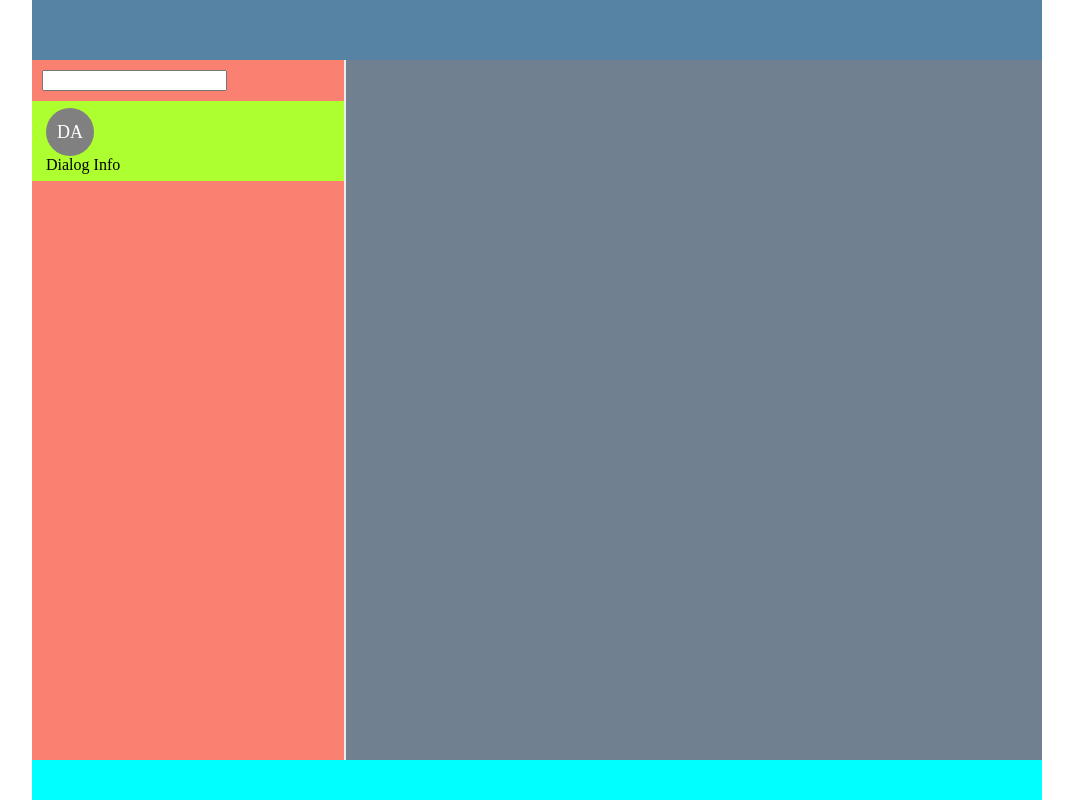
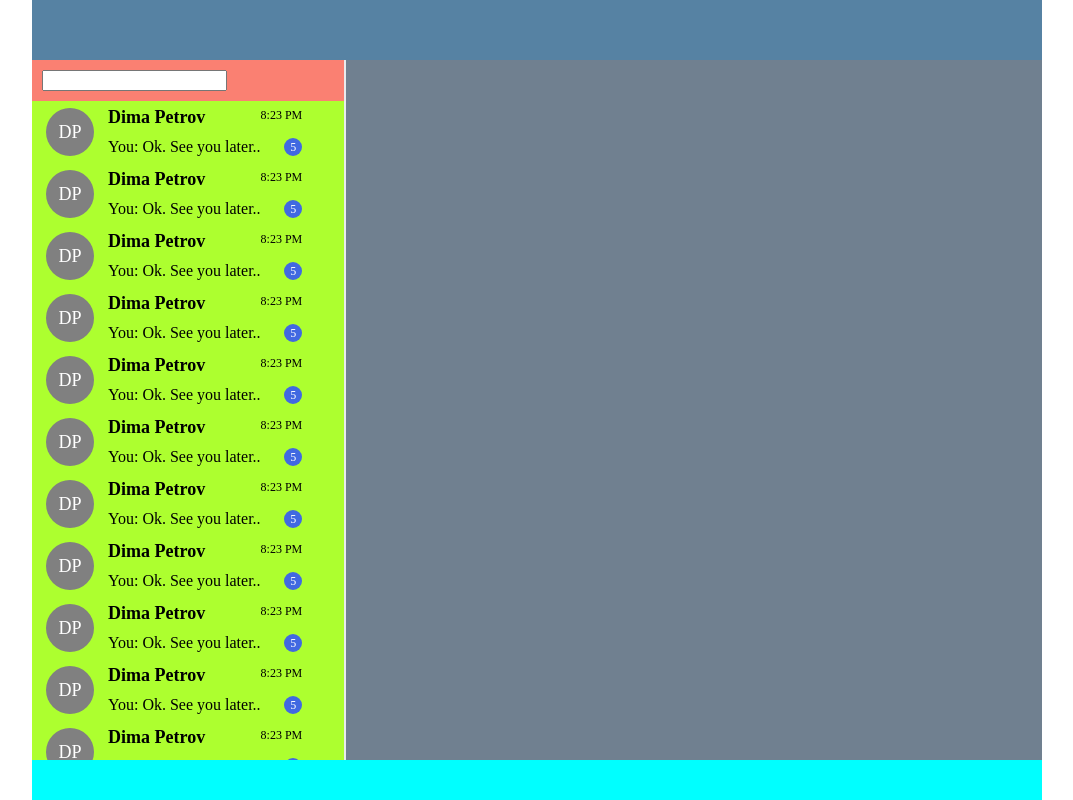
Before and after one commit to OrlovIgor93/telegram, a React (Create React App) app: page / in a window 1280 px wide. Shown: the whole page, without its empty margins (103-1176 px from the left). Built offline with nearby package versions, Linux system fonts and the light colour scheme.

Commit message:
Add change in Main page
Add change in Main page

```diff
--- a/src/contaniers/wrapPage.css
+++ b/src/contaniers/wrapPage.css
@@ -19,7 +19,7 @@
 }
 .leftBlockDialogs {
   background-color: salmon;
-  border-right: 2px solid #E9EBED;
+  border-right: 2px solid #e9ebed;
   flex: 1 2 31%;
 }
 .history {
@@ -28,18 +28,22 @@
 }
 .search {
   padding: 10px;
-
 }
 .dialogs {
   background-color: greenyellow;
   overflow: auto;
-  margin:0;
-  padding: 7px 14px;
+  height: 659px;
+  margin: 0;
+  padding: 0;
+  display: flex;
+  flex-direction: column;
+      overflow-x: hidden;
+    overflow-y: scroll;
+}
 
- display: flex;
- flex-direction: row;
-}
-.imgDialogPhoto{
+
+dialogs::-webkit-scrollbar {width:0px;}
+.imgDialogPhoto {
   height: 48px;
   width: 48px;
   background-color: gray;
@@ -48,13 +52,51 @@
   text-align: center;
 }
 
+.dialog {
+    padding: 7px 14px;
+  display: flex;
+}
+
 .textPlaceholder {
-
   line-height: 48px;
   font-size: 18px;
   color: white;
 }
 
+.dialogInfo {
+  display: flex;
+  flex-direction: column;
+  justify-content: space-between;
+}
+
+.dialogName {
+  font-weight: bold;
+  line-height: 18px;
+  font-size: 18px;
+}
+
+.infoLastMessage {
+  display: flex;
+  flex-direction: column;
+  justify-content: space-between;
+  align-items: flex-end;
+  font-size: 12px;
+}
+
+.chip {
+  height: 18px;
+  width: 18px;
+  background-color: royalblue;
+  border-radius: 50%;
+  text-align: center;
+
+}
+
+.chipText {
+  line-height: 18px;
+
+  color: white;
+}
 
 li {
   list-style-type: none;
--- a/src/contaniers/wrapPage.jsx
+++ b/src/contaniers/wrapPage.jsx
@@ -14,10 +14,228 @@ const wrapPage = () => {
             <li>
               <div className="dialog">
                 <div className="imgDialogPhoto">
-                <span className="textPlaceholder">DA</span>
+                  <span className="textPlaceholder">DP</span>
                 </div>
-                <div>
-Dialog Info
+                <div className="dialogInfo">
+                  <div className="dialogName">Dima Petrov</div>
+                  <div className="dialogLastMessage">
+                    You: Ok. See you later..
+                  </div>
+                </div>
+                <div className="infoLastMessage">
+                  <div>8:23 PM</div>
+                  <div className="chip">
+                    <div className="chipText">5</div>
+                  </div>
+                </div>
+              </div>
+            </li>
+            <li>
+              <div className="dialog">
+                <div className="imgDialogPhoto">
+                  <span className="textPlaceholder">DP</span>
+                </div>
+                <div className="dialogInfo">
+                  <div className="dialogName">Dima Petrov</div>
+                  <div className="dialogLastMessage">
+                    You: Ok. See you later..
+                  </div>
+                </div>
+                <div className="infoLastMessage">
+                  <div>8:23 PM</div>
+                  <div className="chip">
+                    <div className="chipText">5</div>
+                  </div>
+                </div>
+              </div>
+            </li>
+            <li>
+              <div className="dialog">
+                <div className="imgDialogPhoto">
+                  <span className="textPlaceholder">DP</span>
+                </div>
+                <div className="dialogInfo">
+                  <div className="dialogName">Dima Petrov</div>
+                  <div className="dialogLastMessage">
+                    You: Ok. See you later..
+                  </div>
+                </div>
+                <div className="infoLastMessage">
+                  <div>8:23 PM</div>
+                  <div className="chip">
+                    <div className="chipText">5</div>
+                  </div>
+                </div>
+              </div>
+            </li>
+            <li>
+              <div className="dialog">
+                <div className="imgDialogPhoto">
+                  <span className="textPlaceholder">DP</span>
+                </div>
+                <div className="dialogInfo">
+                  <div className="dialogName">Dima Petrov</div>
+                  <div className="dialogLastMessage">
+                    You: Ok. See you later..
+                  </div>
+                </div>
+                <div className="infoLastMessage">
+                  <div>8:23 PM</div>
+                  <div className="chip">
+                    <div className="chipText">5</div>
+                  </div>
+                </div>
+              </div>
+            </li>
+            <li>
+              <div className="dialog">
+                <div className="imgDialogPhoto">
+                  <span className="textPlaceholder">DP</span>
+                </div>
+                <div className="dialogInfo">
+                  <div className="dialogName">Dima Petrov</div>
+                  <div className="dialogLastMessage">
+                    You: Ok. See you later..
+                  </div>
+                </div>
+                <div className="infoLastMessage">
+                  <div>8:23 PM</div>
+                  <div className="chip">
+                    <div className="chipText">5</div>
+                  </div>
+                </div>
+              </div>
+            </li>
+                      <li>
+                          <div className="dialog">
+                              <div className="imgDialogPhoto">
+                                  <span className="textPlaceholder">DP</span>
+                              </div>
+                              <div className="dialogInfo">
+                                  <div className="dialogName">Dima Petrov</div>
+                                  <div className="dialogLastMessage">
+                                      You: Ok. See you later..
+                  </div>
+                              </div>
+                              <div className="infoLastMessage">
+                                  <div>8:23 PM</div>
+                                  <div className="chip">
+                                      <div className="chipText">5</div>
+                                  </div>
+                              </div>
+                          </div>
+                      </li>
+                      <li>
+                          <div className="dialog">
+                              <div className="imgDialogPhoto">
+                                  <span className="textPlaceholder">DP</span>
+                              </div>
+                              <div className="dialogInfo">
+                                  <div className="dialogName">Dima Petrov</div>
+                                  <div className="dialogLastMessage">
+                                      You: Ok. See you later..
+                  </div>
+                              </div>
+                              <div className="infoLastMessage">
+                                  <div>8:23 PM</div>
+                                  <div className="chip">
+                                      <div className="chipText">5</div>
+                                  </div>
+                              </div>
+                          </div>
+                      </li>
+            <li>
+              <div className="dialog">
+                <div className="imgDialogPhoto">
+                  <span className="textPlaceholder">DP</span>
+                </div>
+                <div className="dialogInfo">
+                  <div className="dialogName">Dima Petrov</div>
+                  <div className="dialogLastMessage">
+                    You: Ok. See you later..
+                  </div>
+                </div>
+                <div className="infoLastMessage">
+                  <div>8:23 PM</div>
+                  <div className="chip">
+                    <div className="chipText">5</div>
+                  </div>
+                </div>
+              </div>
+            </li>
+            <li>
+              <div className="dialog">
+                <div className="imgDialogPhoto">
+                  <span className="textPlaceholder">DP</span>
+                </div>
+                <div className="dialogInfo">
+                  <div className="dialogName">Dima Petrov</div>
+                  <div className="dialogLastMessage">
+                    You: Ok. See you later..
+                  </div>
+                </div>
+                <div className="infoLastMessage">
+                  <div>8:23 PM</div>
+                  <div className="chip">
+                    <div className="chipText">5</div>
+                  </div>
+                </div>
+              </div>
+            </li>
+            <li>
+              <div className="dialog">
+                <div className="imgDialogPhoto">
+                  <span className="textPlaceholder">DP</span>
+                </div>
+                <div className="dialogInfo">
+                  <div className="dialogName">Dima Petrov</div>
+                  <div className="dialogLastMessage">
+                    You: Ok. See you later..
+                  </div>
+                </div>
+                <div className="infoLastMessage">
+                  <div>8:23 PM</div>
+                  <div className="chip">
+                    <div className="chipText">5</div>
+                  </div>
+                </div>
+              </div>
+            </li>
+            <li>
+              <div className="dialog">
+                <div className="imgDialogPhoto">
+                  <span className="textPlaceholder">DP</span>
+                </div>
+                <div className="dialogInfo">
+                  <div className="dialogName">Dima Petrov</div>
+                  <div className="dialogLastMessage">
+                    You: Ok. See you later..
+                  </div>
+                </div>
+                <div className="infoLastMessage">
+                  <div>8:23 PM</div>
+                  <div className="chip">
+                    <div className="chipText">5</div>
+                  </div>
+                </div>
+              </div>
+            </li>
+            <li>
+              <div className="dialog">
+                <div className="imgDialogPhoto">
+                  <span className="textPlaceholder">DP</span>
+                </div>
+                <div className="dialogInfo">
+                  <div className="dialogName">Dima Petrov</div>
+                  <div className="dialogLastMessage">
+                    You: Ok. See you later..
+                  </div>
+                </div>
+                <div className="infoLastMessage">
+                  <div>8:23 PM</div>
+                  <div className="chip">
+                    <div className="chipText">5</div>
+                  </div>
                 </div>
               </div>
             </li>
--- a/src/index.css
+++ b/src/index.css
@@ -1,3 +1,8 @@
 body {
     margin: 0;
 }
+
+::-webkit-scrollbar { /* chrome based */
+    width: 0px;  /* ширина scrollbar'a */
+    background: transparent;  /* опционально */
+}
```
Lines whose indentation alone changed are shown as unchanged.
